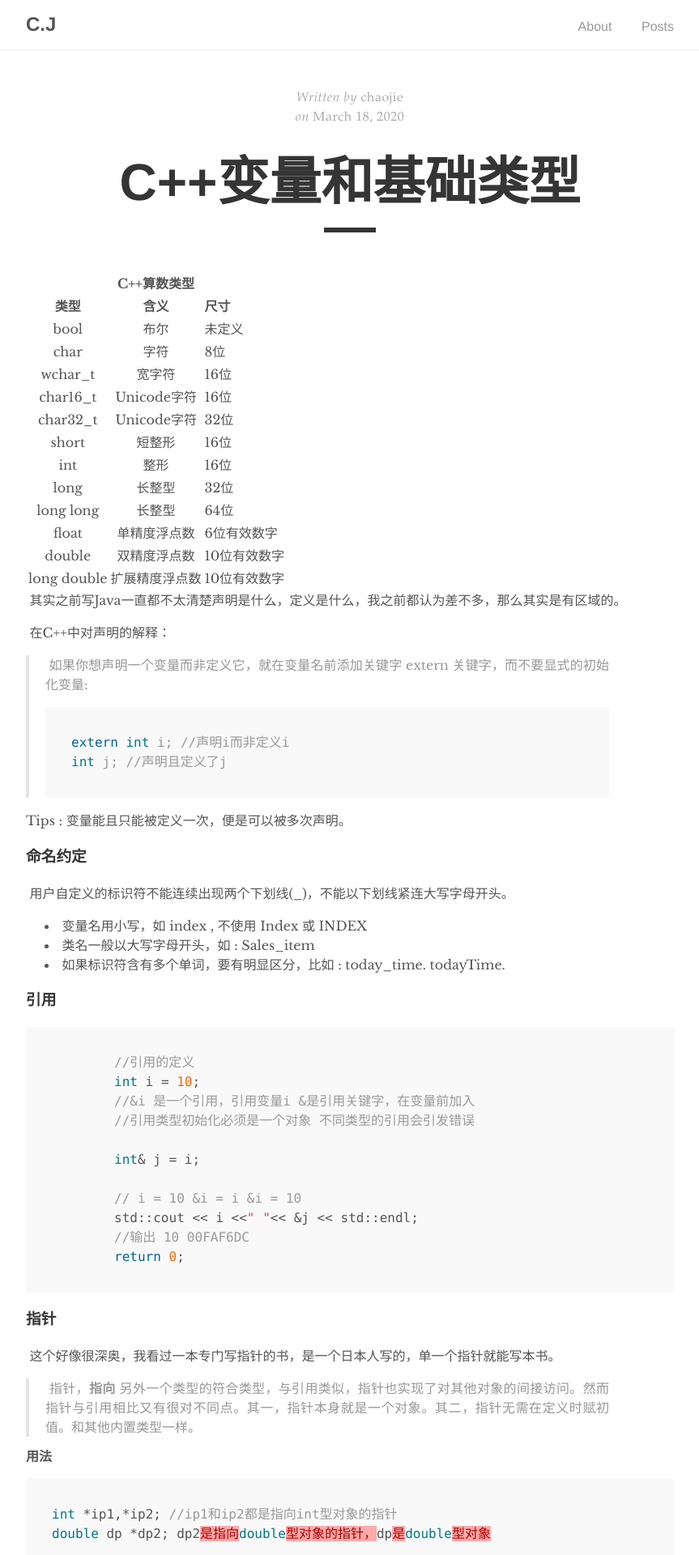
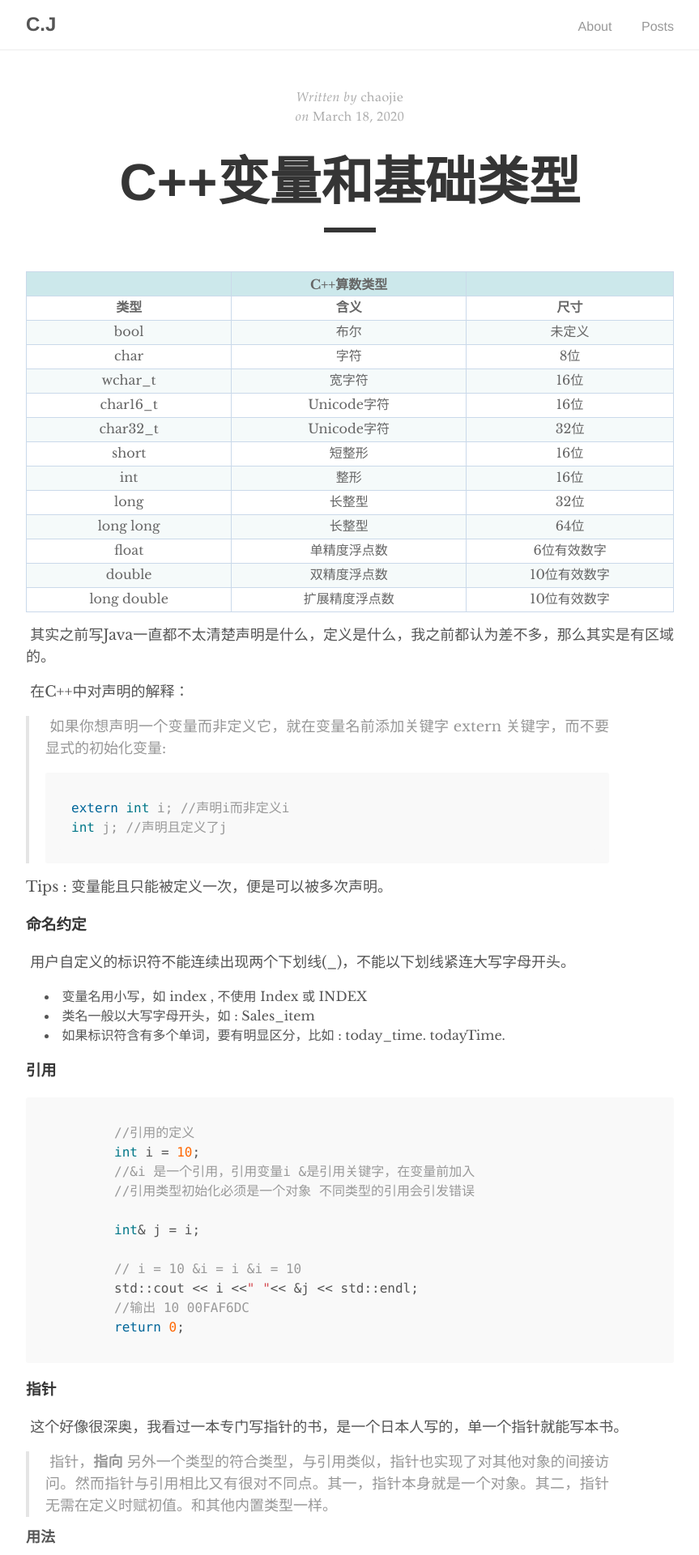
Before and after one commit to asd2569484392/asd2569484392.github.io, a Jekyll site: the page built from _posts/2020-03-18-C++变量和基础类型.md, in a window 1280 px wide. Shown: the top 1920 px of the page at 81% size, without its empty margins (208-1071 px from the left). Built offline with Jekyll 4.4.1, drawn with Linux system fonts in a browser that asks for light colours; our own code applies the rules of GitHub Pages for plain Markdown files.

Commit message:
Update head.html

```diff
--- a/_includes/head.html
+++ b/_includes/head.html
@@ -12,7 +12,66 @@
   <link rel="icon" type="image/png" sizes="32x32" href="{{ "/assets/favicon-32x32.png" | relative_url }}">
   <link rel="icon" type="image/png" sizes="16x16" href="{{ "/assets/favicon-16x16.png" | relative_url }}">
   <link rel="apple-touch-icon" sizes="180x180" href="{{ "/assets/apple-touch-icon.png" | relative_url }}">
+  <style type="text/css">
+        p{
+            font-size:18px;
+        }
 
+
+
+        td{
+         white-space: nowrap;
+        }
+        table
+        {
+            width:100%;
+            border-collapse: collapse;
+
+            margin: 0 auto;
+
+            text-align: center;
+            margin-bottom:15px;
+        }
+
+        table td, table th
+
+        {
+
+            border: 1px solid #cad9ea;
+
+            color: #666;
+
+            height: 30px;
+
+        }
+
+        table thead th
+
+        {
+
+            background-color: #CCE8EB;
+
+            width: 100px;
+
+        }
+
+        table tr:nth-child(odd)
+
+        {
+
+            background: #fff;
+
+        }
+
+        table tr:nth-child(even)
+
+        {
+
+            background: #F5FAFA;
+
+        }
+
+    </style>
   <!-- RSS -->
   {% feed_meta %}
 
```
